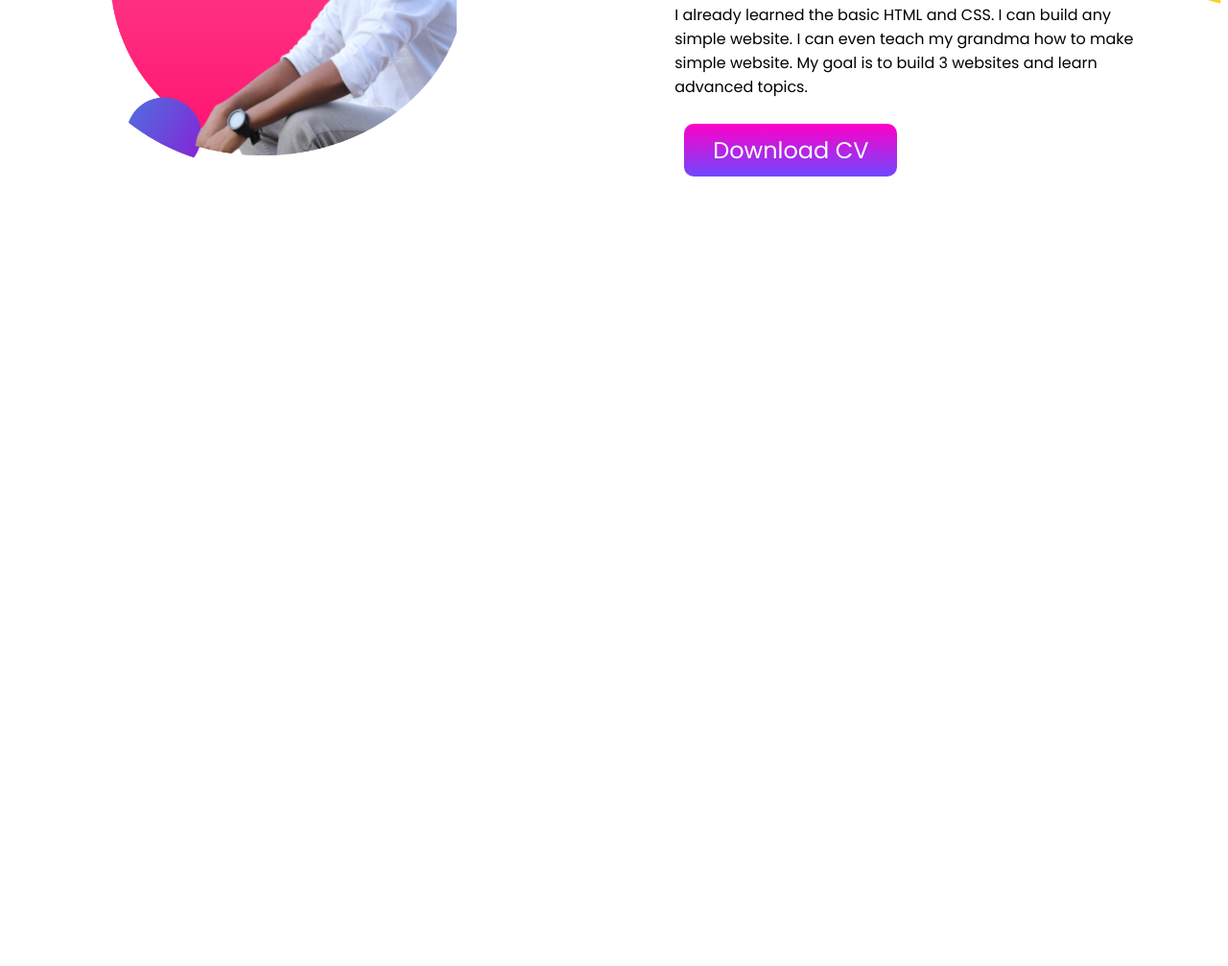
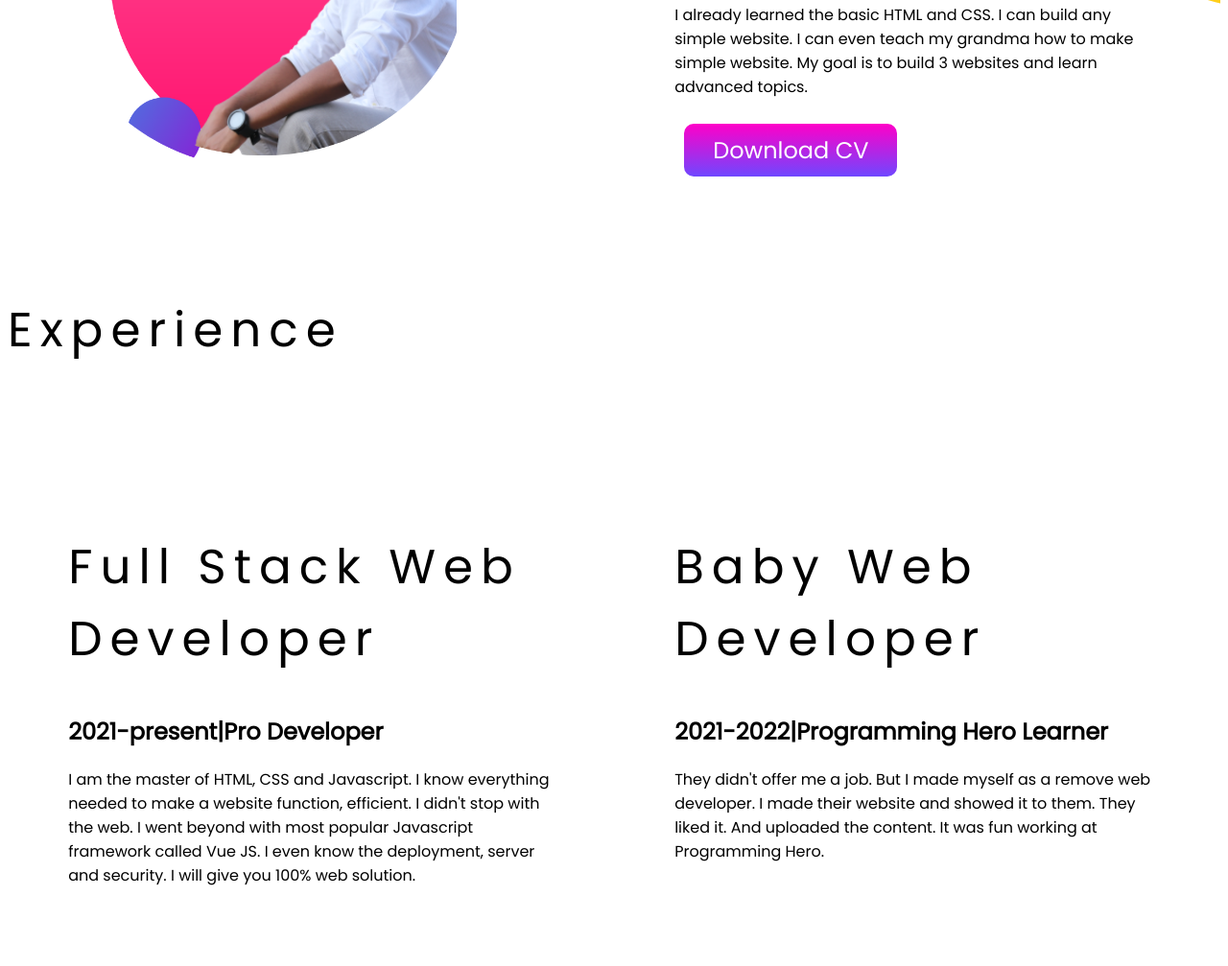
Before and after one commit to minhaz50/Developer-protfolio, a plain HTML site: page index.html in a window 1280 px wide. Shown: the part 1004-2011 px from the top of the page at 96% size. Before the commit the page ends 1311 px from the top, so only its background shows below. Drawn offline with Linux system fonts and the light colour scheme.

Commit message:
experience added

```diff
--- a/index.html
+++ b/index.html
@@ -13,7 +13,7 @@
 </head>
 
 <body>
-    <section class="banner-top">
+    <section class="banner-top fexible-container">
         <div class="half-width">
             <h1>Welcome To </h1>
             <h1><span class="orange-color">Minhaz</span> World!</h1>
@@ -28,7 +28,7 @@
             <img src="./images/my-bg.png" alt="">
         </div>
     </section>
-    <section class="Dream-big">
+    <section class="Dream-big fexible-container">
         <div class="half-width">
             <img src="./images/my-bg2 (1).png" alt="">
         </div>
@@ -40,6 +40,26 @@
             <a class="cv-btn" href="#">Download CV</a>
         </div>
     </section>
+    <section class="experience-area">
+        <h1>Experience</h1>
+        <div class="fexible-container">
+            <div class="half-width">
+                <h1>Full Stack Web Developer</h1>
+                <h2>2021-present|Pro Developer</h2>
+                <p>I am the master of HTML, CSS and Javascript. I know everything needed to make a website function,
+                    efficient. I didn't stop with the web. I went beyond with most popular Javascript framework called
+                    Vue
+                    JS. I even know the deployment, server and security. I will give you 100% web solution.</p>
+            </div>
+            <div class="half-width">
+                <h1>Baby Web Developer</h1>
+                <h2>2021-2022|Programming Hero Learner</h2>
+                <p>They didn't offer me a job. But I made myself as a remove web developer. I made their website and
+                    showed
+                    it to them. They liked it. And uploaded the content. It was fun working at Programming Hero.</p>
+            </div>
+        </div>
+    </section>
 </body>
 
 </html>
--- a/style.css
+++ b/style.css
@@ -10,7 +10,7 @@ h1{
 .orange-color{
     color: orange;
 }
-section{
+.fexible-container{
     display: flex;
     margin-bottom: 50px;
 }
```
